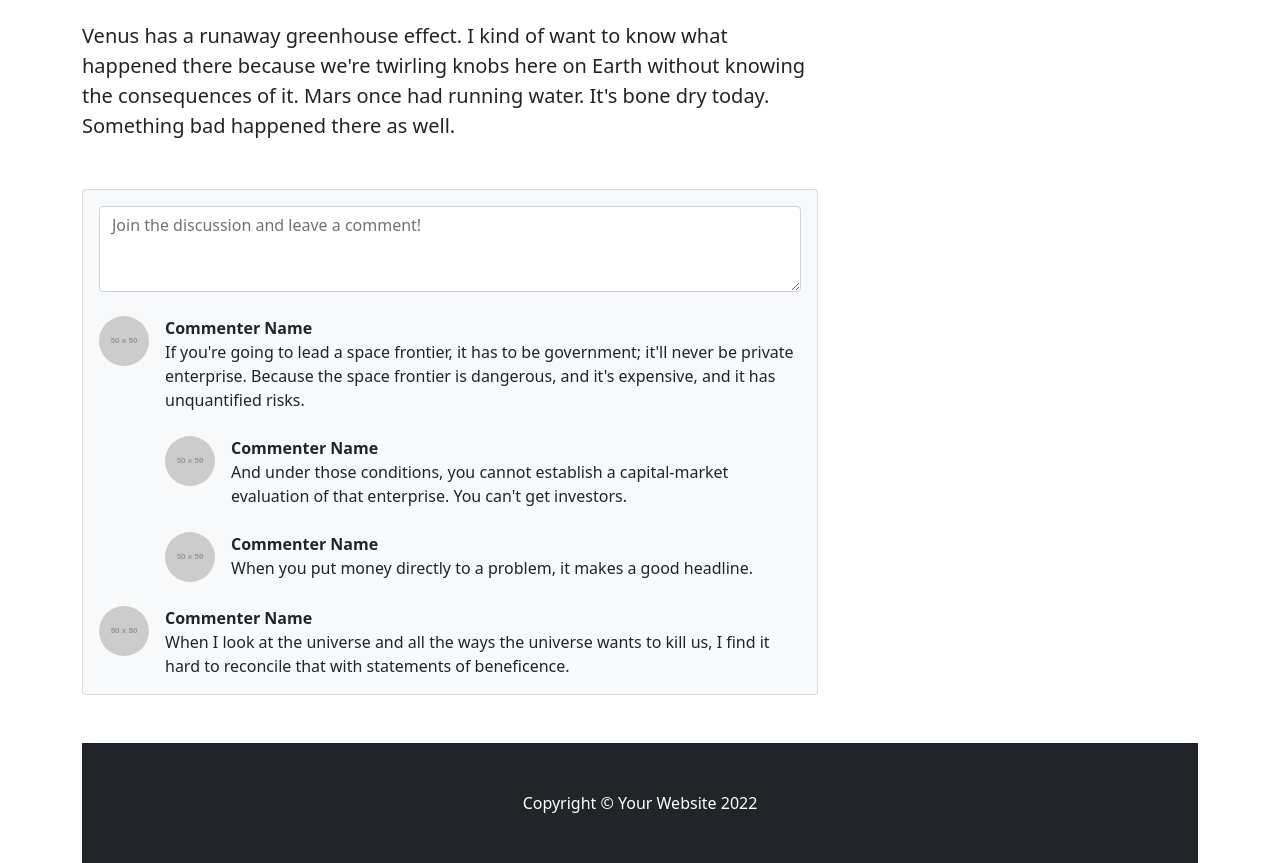
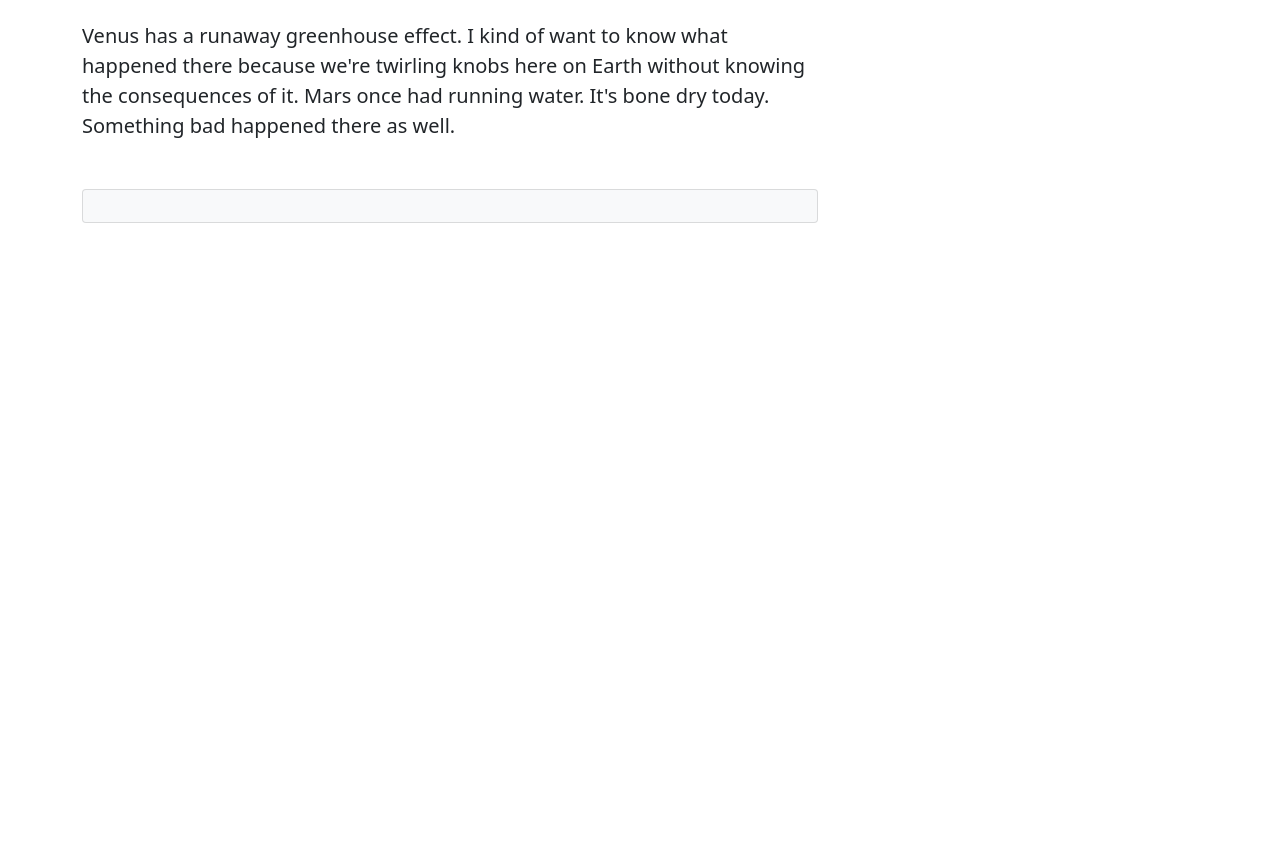
Before and after one commit to bankitomi26/gray, a plain HTML site: page index.html in a window 1280 px wide. Shown: the part 1180-2043 px from the top of the page. After the commit the page ends 1451 px from the top, so only its background shows below. Drawn offline with nearby package versions, Linux system fonts and the light colour scheme; placeholder pictures from the web are drawn by us.

Commit message:
Update index.html

```diff
--- a/index.html
+++ b/index.html
@@ -48,47 +48,16 @@
                             <p class="fs-5 mb-4">Venus has a runaway greenhouse effect. I kind of want to know what happened there because we're twirling knobs here on Earth without knowing the consequences of it. Mars once had running water. It's bone dry today. Something bad happened there as well.</p>
                         </section>
                     </article>
+                    <!-- Comments section-->
+
 
                     <section class="mb-5">
                         <div class="card bg-light">
                             <div class="card-body">
-                                <!-- Comment form-->
-                                <form class="mb-4"><textarea class="form-control" rows="3" placeholder="Join the discussion and leave a comment!"></textarea></form>
-                                <!-- Comment with nested comments-->
-                                <div class="d-flex mb-4">
-                                    <!-- Parent comment-->
-                                    <div class="flex-shrink-0"><img class="rounded-circle" src="https://dummyimage.com/50x50/ced4da/6c757d.jpg" alt="..." /></div>
-                                    <div class="ms-3">
-                                        <div class="fw-bold">Commenter Name</div>
-                                        If you're going to lead a space frontier, it has to be government; it'll never be private enterprise. Because the space frontier is dangerous, and it's expensive, and it has unquantified risks.
-                                        <!-- Child comment 1-->
-                                        <div class="d-flex mt-4">
-                                            <div class="flex-shrink-0"><img class="rounded-circle" src="https://dummyimage.com/50x50/ced4da/6c757d.jpg" alt="..." /></div>
-                                            <div class="ms-3">
-                                                <div class="fw-bold">Commenter Name</div>
-                                                And under those conditions, you cannot establish a capital-market evaluation of that enterprise. You can't get investors.
-                                            </div>
-                                        </div>
-                                        <!-- Child comment 2-->
-                                        <div class="d-flex mt-4">
-                                            <div class="flex-shrink-0"><img class="rounded-circle" src="https://dummyimage.com/50x50/ced4da/6c757d.jpg" alt="..." /></div>
-                                            <div class="ms-3">
-                                                <div class="fw-bold">Commenter Name</div>
-                                                When you put money directly to a problem, it makes a good headline.
-                                            </div>
-                                        </div>
-                                    </div>
-                                </div>
-                                <!-- Single comment-->
-                                <div class="d-flex">
-                                    <div class="flex-shrink-0"><img class="rounded-circle" src="https://dummyimage.com/50x50/ced4da/6c757d.jpg" alt="..." /></div>
-                                    <div class="ms-3">
-                                        <div class="fw-bold">Commenter Name</div>
-                                        When I look at the universe and all the ways the universe wants to kill us, I find it hard to reconcile that with statements of beneficence.
-                                    </div>
-                                </div>
-                            </div>
-                        </div>
+                                    <div id="fb-root"></div>
+<script async defer crossorigin="anonymous" src="https://connect.facebook.net/hu_HU/sdk.js#xfbml=1&version=v13.0" nonce="teaNfjlz"></script>
+
+                    <div class="fb-comments" data-href="https://bankitomi26.github.io/gray/#!" data-width="" data-numposts="5"></div>
                     </section>
                 </div>
                 <!-- Side widgets-->
@@ -104,11 +73,7 @@
                         </div>
                     </div>
 
-                    <!-- Comments section-->
-                    <div id="fb-root"></div>
-<script async defer crossorigin="anonymous" src="https://connect.facebook.net/hu_HU/sdk.js#xfbml=1&version=v13.0" nonce="teaNfjlz"></script>
 
-                    <div class="fb-comments" data-href="https://bankitomi26.github.io/gray/#!" data-width="" data-numposts="5"></div>
                     <!-- Categories widget-->
                     <div class="card mb-4">
                         <div class="card-header">Categories</div>
@@ -139,10 +104,7 @@
                 </div>
             </div>
         </div>
-        <!-- Footer-->
-        <footer class="py-5 bg-dark">
-            <div class="container"><p class="m-0 text-center text-white">Copyright &copy; Your Website 2022</p></div>
-        </footer>
+
         <!-- Bootstrap core JS-->
         <script src="https://cdn.jsdelivr.net/npm/bootstrap@5.1.3/dist/js/bootstrap.bundle.min.js"></script>
         <!-- Core theme JS-->
```
